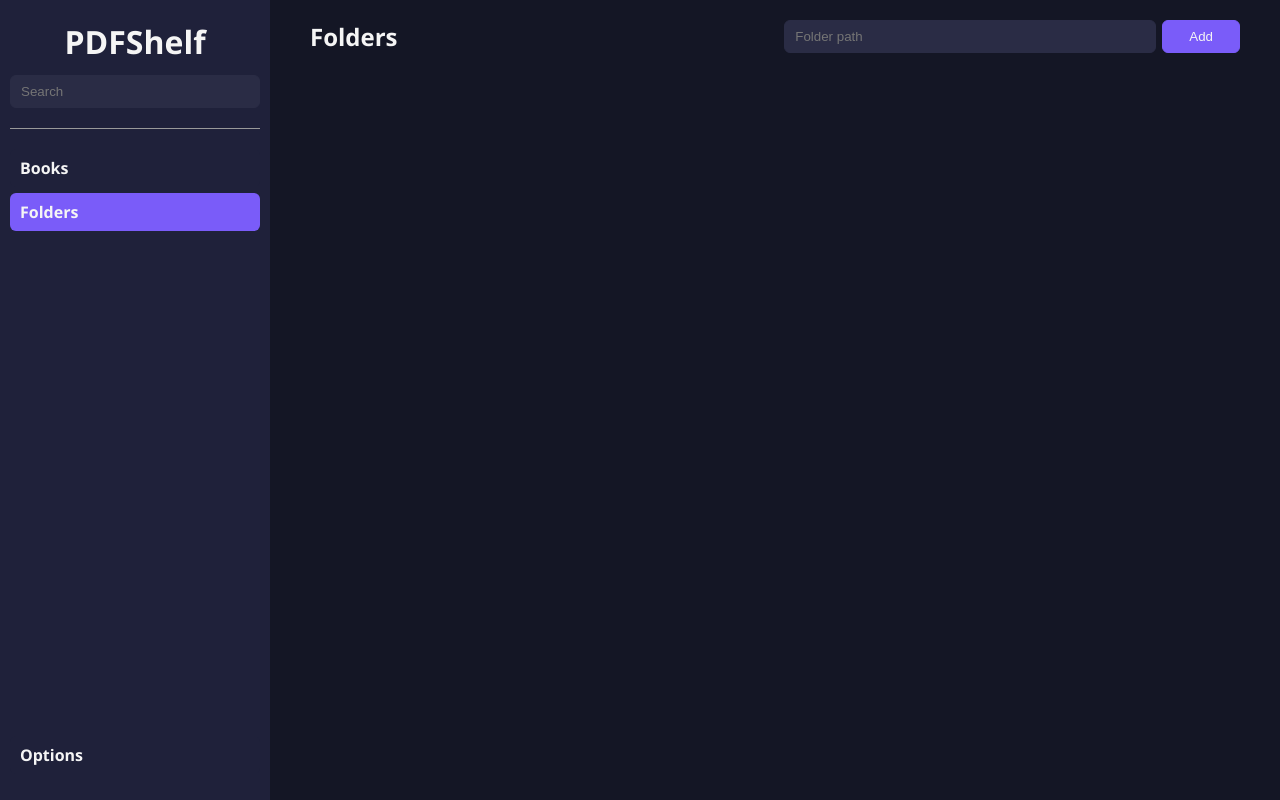
After one commit to Arthurpmrs/PDFShelf, a FastAPI app: template src/templates/folders.html in a window 1280 px wide. The commit adds this page. Run offline with FastAPI, Linux system fonts and the light colour scheme; the template is opened without the code that fills it, so the values that code supplies are empty; parts of the project's set-up code (start-up, migrations or seed data) failed here and were passed over.

Commit message:
Improve Folder page UI and add query to database

```diff
--- a/src/main.py
+++ b/src/main.py
@@ -1,7 +1,7 @@
 from pathlib import Path
 from src.pdfshelf.importer import books_from_folder
 from src.pdfshelf.config import config_folder
-from src.pdfshelf.database import DatabaseConnector, BookDBHandler
+from src.pdfshelf.database import DatabaseConnector, BookDBHandler, FolderDBHandler
 from fastapi import FastAPI, Request
 from fastapi.templating import Jinja2Templates
 from fastapi.staticfiles import StaticFiles
@@ -18,7 +18,10 @@ def home(request: Request):
     return templates.TemplateResponse("home.html", {"request": request})
 
 
-@app.get("/importbooks", response_class=HTMLResponse)
-def import_books(request: Request):
-
-    return templates.TemplateResponse("import_books.html", {"request": request})
+@app.get("/folders", response_class=HTMLResponse)
+def folders(request: Request):
+    with DatabaseConnector() as con:
+        folder_handler = FolderDBHandler(con)
+        folders = folder_handler.load_folders()
+    return templates.TemplateResponse("folders.html",
+                                      {"request": request, "folders": folders})
--- a/src/static/main.css
+++ b/src/static/main.css
@@ -1,52 +1,147 @@
 :root {
     --text-color: #f5f5f5;
-    --background-color-1: #424242;
-    --background-color-2: #494949;
-    --background-color-3: #535353;
+    --dimmed-text-color: #999;
+    --accent-color: #7a5cf9;
+    /* --background-color-1: #424242; */
+    /* --background-color-2: #494949; */
+    /* --background-color-3: #535353; */
+    --background-color-1: #141625;
+    --background-color-2: #1f213a;
+    --background-color-3: #2a2c45;
     --background-color-4: #5c5c5c;
     --border-color: #999;
-    --border-color-up: rgb(179, 179, 179);
+    /*--border-color-up: rgb(179, 179, 179); */
 }
 
+html, body {
+    height: 100%;
+    margin: 0;
+    font-family: 'Open Sans', sans-serif;
+    font-weight: 700;
+}
 body {
     background-color: var(--background-color-1);
     color: var(--text-color);
 }
 
 button {
-    border: 1px solid var(--border-color);
+    border: 1px solid var(--accent-color);
     border-radius: 6px;
-    background-color: var(--background-color-2);
+    background-color: var(--accent-color);
     cursor: pointer;
     outline: none;
     color: #f5f5f5;
-    padding: 4px 26px;
+    padding: 8px 26px;
 }
 button:hover {
-    background-color: var(--background-color-3);
-    border: 1px solid var(--border-color-up);
+    /* background-color: var(--background-color-3); */
+    filter: brightness(110%);
+    /* border: 1px solid var(--border-color-up); */
 }
 
 button:active {
-    background-color: var(--background-color-4);
-    border: 1px solid rgb(160, 160, 160)
+    /* background-color: var(--background-color-4); */
+    filter: brightness(100%);
+    /* border: 1px solid rgb(160, 160, 160) */
 }
 
 input {
-    border: 1px solid var(--border-color);
+    box-sizing: border-box;
+    border: 1px solid var(--background-color-3);
     border-radius: 6px;
+    background-color: var(--background-color-3);
+    color: #f5f5f5;
+    padding: 8px 10px;
+    outline: none;
+}
+input:focus {
+    border: 1px solid var(--accent-color);
+}
+
+h1, h2, h3 {
+    margin: 0;
+    padding: 0;
+}
+
+.button-secondary {
+    background-color: var(--background-color-2);
+}
+
+.button-secondary:hover {
+    background-color: var(--accent-color);
+    filter: brightness(110%);
+}
+
+.button-secondary:active {
+    background-color: var(--accent-color);
+    filter: brightness(100%);
+}
+
+/* Importer */
+.container {
+    display:flex;
+    height:100%;
+    /* border: 3px solid var(--border-color); */
+}
+
+.container .content {
+    flex:1;
+}
+
+.container .side-bar {
+    display: flex;
+    flex-direction: column;
+    width: 26%;
+    max-width: 250px;
+    min-width: 120px;
+    padding: 20px 10px;
+    background-color: var(--background-color-2);
+}
+
+.side-bar .header {
+    align-self: center;
+    display: flex;
+    flex-direction: column;
+    align-items: center;
+    width:100%;
+    padding-bottom: 20px;
+    border-bottom: 1px solid var(--border-color);
+    margin-bottom: 20px;
+}
+.side-bar .title {
+    margin-bottom: 12px;
+}
+.side-bar .header .search {
+    width: 100%;
+}
+.side-bar .side-bar-item {
+    border-radius: 6px;
+    padding: 8px 10px;
+    margin-bottom: 6px;
+    cursor: pointer;
     background-color: var(--background-color-2);
     color: #f5f5f5;
-    padding: 4px 10px;
-    outline: none;
 }
 
 
-/* Importer */
-.container {
-    padding-bottom: 6px;
-    margin: 20px;
-    border-bottom: 2px solid var(--border-color);
+.side-bar-item.active {
+    background-color: var(--accent-color);
+}
+
+.side-bar .side-bar-item a {
+    text-decoration: none;
+    color: #f5f5f5;
+}
+
+.side-bar-item.options {
+    margin-top: auto;
+}
+
+
+.content {
+    display:flex;
+    flex-direction: column;
+    padding: 20px 40px;
 }
 
 .container h2 {
@@ -57,6 +152,7 @@ input {
 .action-bar {
     display: flex;
     align-items: center;
+    padding-bottom: 6px;
 }
 
 #path-input {
@@ -65,7 +161,47 @@ input {
     margin-right: 6px;
 }
 
-.dimmed-text {
-    color: #999;
-    padding: 0 10px;
+.folders {
+    display: flex;
+    flex-direction: column;
+    align-items: center;
+    margin-top: 10px;
 }
+
+.folder-card {
+    display: flex;
+    /* justify-content: space-between; */
+    box-sizing: border-box;
+    align-items: center;
+    width: 100%;
+    padding: 10px 20px;
+    margin-bottom: 12px;
+    background-color: var(--background-color-2);
+    border-radius: 6px;
+}
+
+.folder-card .name {
+    padding-left: 30px;
+    line-height: 0%;
+}
+
+.folder-card .path {
+    padding-left: 24px;
+    font-size: 14px;
+    color: var(--dimmed-text-color);
+}
+
+.folder-card button {
+    margin-left: auto;
+}
+
+.folder-card .icon {
+    display: flex;
+}
+
+.folder-card .icon svg {
+    color: var(--text-color);
+    width: 24px;
+    height: 24px;
+    align-self: center;
+}
--- /dev/null
+++ b/src/templates/folders.html
@@ -0,0 +1,58 @@
+<!DOCTYPE html>
+<html lang="en">
+<head>
+    <meta charset="UTF-8">
+    <meta http-equiv="X-UA-Compatible" content="IE=edge">
+    <meta name="viewport" content="width=device-width, initial-scale=1.0">
+    <link href="{{ url_for('static', path='/main.css') }}" rel="stylesheet">
+    <link rel="preconnect" href="https://fonts.googleapis.com">
+    <link rel="preconnect" href="https://fonts.gstatic.com" crossorigin>
+    <link href="https://fonts.googleapis.com/css2?family=Open+Sans:ital,wght@0,300;0,400;0,500;0,600;0,700;0,800;1,300;1,400;1,500;1,600;1,700;1,800&display=swap" rel="stylesheet">
+    <title>Document</title>
+</head>
+<body>
+    <div class="container">
+        <div class="side-bar">
+            <div class="header">
+                <h1 class="title">PDFShelf</h1>
+                <input class="search" id="search-input" type="text" placeholder="Search">
+            </div>
+            <div class="side-bar-item">
+                <a href="#">Books</a>
+            </div>
+            <div class="side-bar-item active">
+                <a href="#">Folders</a>
+            </div>
+            <div class="side-bar-item options">
+                <a href="#">Options</a>
+            </div>
+        </div>
+        <div class="content">
+            <div class="action-bar">
+                <h2>Folders</h3>
+                <!-- <span class="dimmed-text">x folders</span> -->
+                <input id="path-input" type="text" placeholder="Folder path">
+                <button id="add-folder-button">Add</button>
+            </div>
+            <div class="folders">
+                {% for folder in folders %}
+                <div class="folder-card">
+                    <div class="icon">
+                        <svg xmlns="http://www.w3.org/2000/svg" fill="currentColor" class="bi bi-folder" viewBox="0 0 16 16">
+                            <path d="M.54 3.87.5 3a2 2 0 0 1 2-2h3.672a2 2 0 0 1 1.414.586l.828.828A2 2 0 0 0 9.828 3h3.982a2 2 0 0 1 1.992 2.181l-.637 7A2 2 0 0 1 13.174 14H2.826a2 2 0 0 1-1.991-1.819l-.637-7a1.99 1.99 0 0 1 .342-1.31zM2.19 4a1 1 0 0 0-.996 1.09l.637 7a1 1 0 0 0 .995.91h10.348a1 1 0 0 0 .995-.91l.637-7A1 1 0 0 0 13.81 4H2.19zm4.69-1.707A1 1 0 0 0 6.172 2H2.5a1 1 0 0 0-1 .981l.006.139C1.72 3.042 1.95 3 2.19 3h5.396l-.707-.707z"/>
+                          </svg>
+                    </div>
+                    <div class="name">
+                        {{ folder.name }}
+                    </div>
+                    <div class="path">
+                        {{ folder.path }}
+                    </div>
+                    <button class="button-secondary">Add files</button>
+                </div>
+                {% endfor %}
+            </div>
+        </div>
+    </div>
+</body>
+</html>
```
Also changed, not shown: src/templates/import_books.html (deleted, +0 -20 lines).
